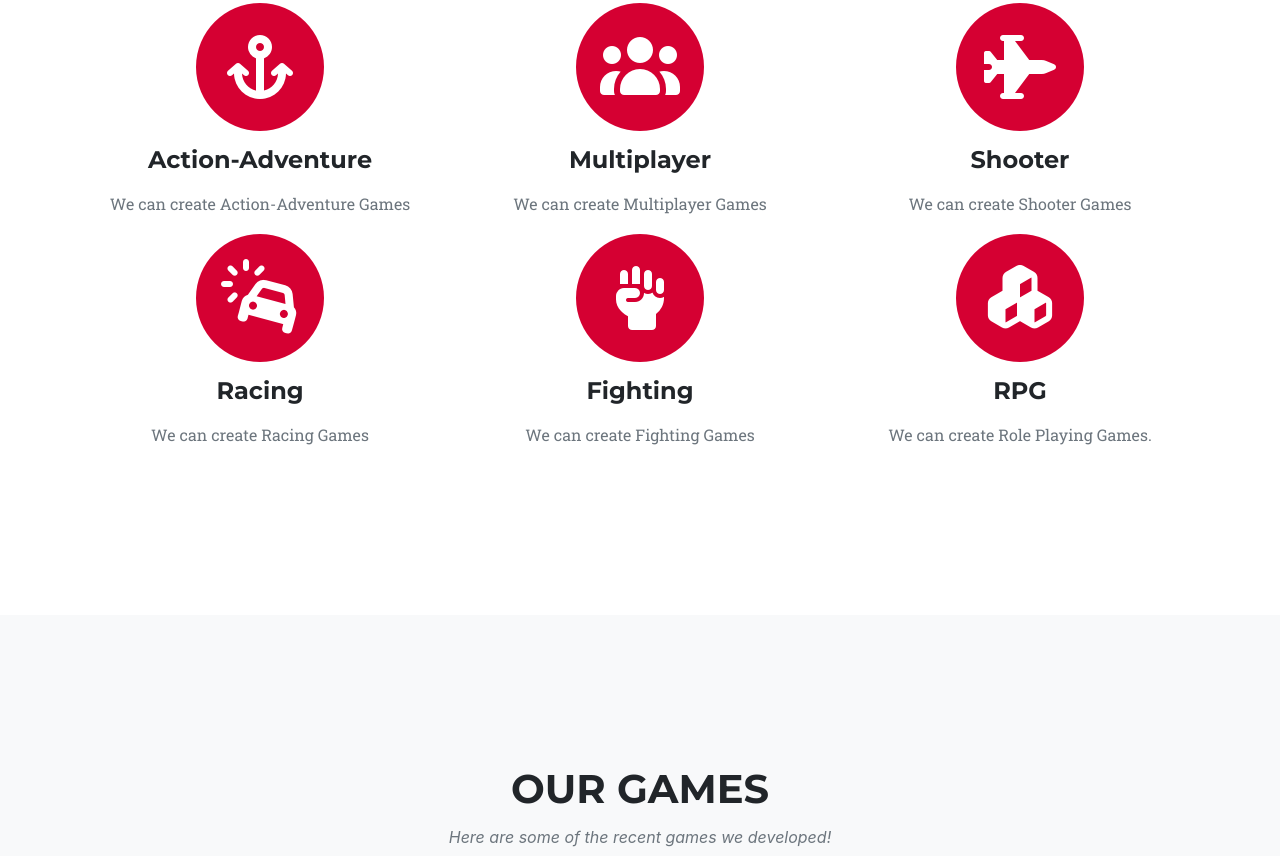
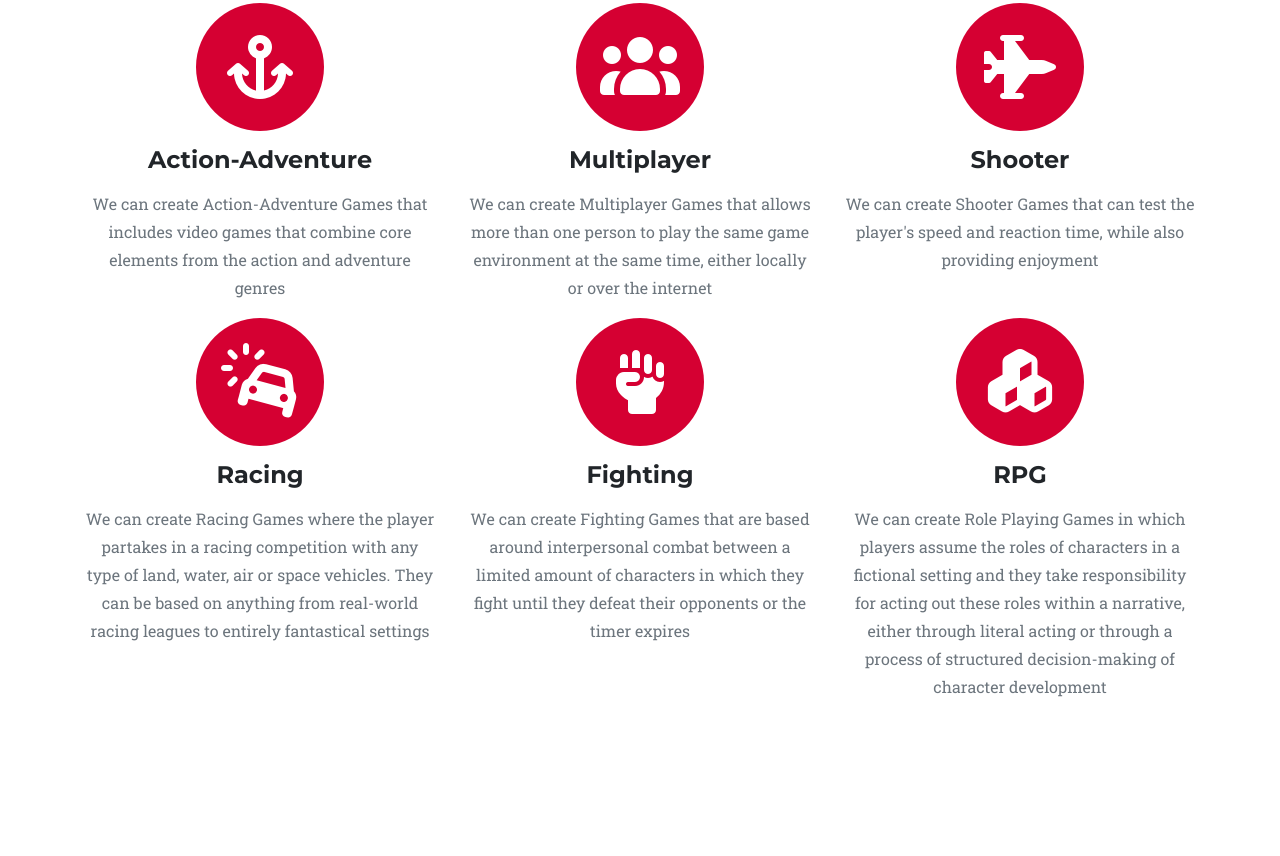
Before and after one commit to gpilla3/it202-project1, a plain HTML site: page index.html in a window 1280 px wide. Shown: the part 1264-2120 px from the top of the page. Drawn offline with nearby package versions, Linux system fonts and the light colour scheme; a web font is replaced by a local one.

Commit message:
Updated the descriptions for the Genre and Team section

```diff
--- a/index.html
+++ b/index.html
@@ -6,7 +6,7 @@
     <meta name="description" content="">
     <meta name="author" content="">
 
-    <title>Project 1</title>
+    <title>Project RED</title>
 
     <!-- Bootstrap core CSS -->
     <link href="https://blackrockdigital.github.io/startbootstrap-agency/vendor/bootstrap/css/bootstrap.min.css" rel="stylesheet">
@@ -114,7 +114,7 @@
               <i class="fas fa-anchor fa-stack-1x fa-inverse"></i>
             </span>
             <h4 class="service-heading">Action-Adventure</h4>
-            <p class="text-muted">We can create Action-Adventure Games</p>
+            <p class="text-muted">We can create Action-Adventure Games that includes video games that combine core elements from the action and adventure genres</p>
           </div>
           <div class="col-md-4">
             <span class="fa-stack fa-4x">
@@ -122,7 +122,7 @@
               <i class="fas fa-users fa-stack-1x fa-inverse"></i>
             </span>
             <h4 class="service-heading">Multiplayer</h4>
-            <p class="text-muted">We can create Multiplayer Games</p>
+            <p class="text-muted">We can create Multiplayer Games that allows more than one person to play the same game environment at the same time, either locally or over the internet</p>
           </div>
           <div class="col-md-4">
             <span class="fa-stack fa-4x">
@@ -130,7 +130,7 @@
               <i class="fas fa-fighter-jet fa-stack-1x fa-inverse"></i>
             </span>
             <h4 class="service-heading">Shooter</h4>
-            <p class="text-muted">We can create Shooter Games</p>
+            <p class="text-muted">We can create Shooter Games that can test the player's speed and reaction time, while also providing enjoyment</p>
           </div>
         </div>
         <div class="row text-center">
@@ -140,7 +140,7 @@
               <i class="fas fa-car-crash fa-stack-1x fa-inverse"></i>
             </span>
             <h4 class="service-heading">Racing</h4>
-            <p class="text-muted">We can create Racing Games</p>
+            <p class="text-muted">We can create Racing Games where the player partakes in a racing competition with any type of land, water, air or space vehicles. They can be based on anything from real-world racing leagues to entirely fantastical settings</p>
           </div>
           <div class="col-md-4">
             <span class="fa-stack fa-4x">
@@ -148,7 +148,7 @@
               <i class="fas fa-fist-raised fa-stack-1x fa-inverse"></i>
             </span>
             <h4 class="service-heading">Fighting</h4>
-            <p class="text-muted">We can create Fighting Games</p>
+            <p class="text-muted">We can create Fighting Games that are based around interpersonal combat between a limited amount of characters in which they fight until they defeat their opponents or the timer expires</p>
           </div>
           <div class="col-md-4">
             <span class="fa-stack fa-4x">
@@ -156,7 +156,7 @@
               <i class="fas fa-cubes fa-stack-1x fa-inverse"></i>
             </span>
             <h4 class="service-heading">RPG</h4>
-            <p class="text-muted">We can create Role Playing Games.</p>
+            <p class="text-muted">We can create Role Playing Games in which players assume the roles of characters in a fictional setting and they take responsibility for acting out these roles within a narrative, either through literal acting or through a process of structured decision-making of character development</p>
           </div>
         </div>
       </div>
@@ -168,7 +168,7 @@
       <div class="row">
         <div class="col-lg-12 text-center">
           <h2 class="section-heading text-uppercase">Our Games</h2>
-          <h3 class="section-subheading text-muted">Here are some of the recent games we developed!</h3>
+          <h3 class="section-subheading text-muted">Here are some of the recent games we developed or games gamers are excited for!</h3>
         </div>
       </div>
       <div class="row">
@@ -440,7 +440,7 @@
         </div>
         <div class="row">
           <div class="col-lg-8 mx-auto text-center">
-            <p class="large text-muted">The hardwork and effort these three put in went into the every game we created</p>
+            <p class="large text-muted">This is all started because of these 3, who put in their sweat and hardwork to get us to where we are today</p>
           </div>
         </div>
       </div>
@@ -453,6 +453,7 @@
           <div class="col-lg-12 text-center">
             <h2 class="section-heading text-uppercase">Coming Soon</h2>
             <h3 class="section-subheading text-muted">Check back soon to see what other games we are developing!</h3>
+            <p class="large text-muted"> Hint: Mobile Game!</p>
           </div>
         </div>
         <div class="row">
```
